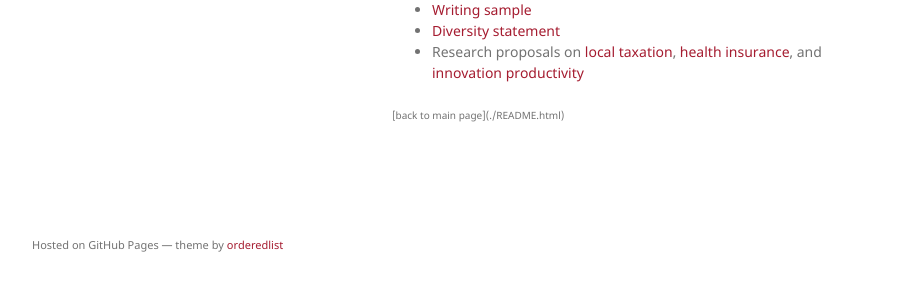
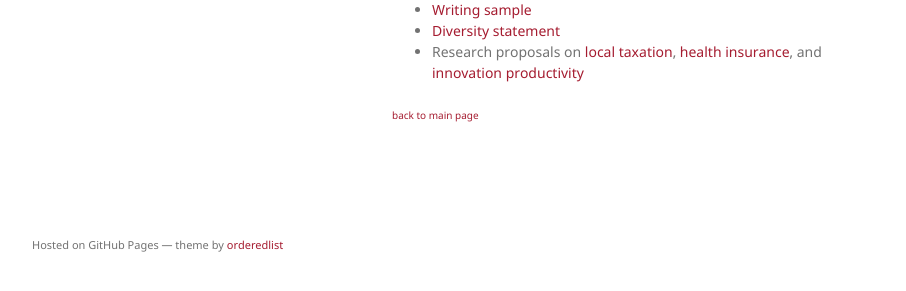
Before and after one commit to konstantinpoensgen/konstantinpoensgen.github.io, a Jekyll site: the page built from pages/phd-economics-application-advice.md, in a window 1280 px wide. Shown: the part 576-867 px from the top of the page, without its empty margins (178-1084 px from the left). Built offline with Jekyll 4.4.1, drawn with Linux system fonts in a browser that asks for light colours; our own code applies the rules of GitHub Pages for plain Markdown files.

Commit message:
Minor edits to improve layout

```diff
--- a/pages/phd-economics-application-advice.md
+++ b/pages/phd-economics-application-advice.md
@@ -25,4 +25,4 @@ To provide a concrete example of application materials, the following documents
 - [Diversity statement]({{ konstantinpoensgen.github.io }}/docs/phd_applications/Poensgen_DiversityStatement_GAIN.pdf)
 - Research proposals on [local taxation]({{ konstantinpoensgen.github.io }}/docs/phd_applications/poensgen_markettaxation_proposal.pdf), [health insurance]({{ konstantinpoensgen.github.io }}/docs/phd_applications/poensgen_MPHI_proposal.pdf), and [innovation productivity]({{ konstantinpoensgen.github.io }}/docs/phd_applications/poensgen_rdduplication_proposal.pdf)
 
-<font size="1"> [back to main page](./README.html) <font size>
+[<font size="1"> back to main page </font>](./README.html)
```
